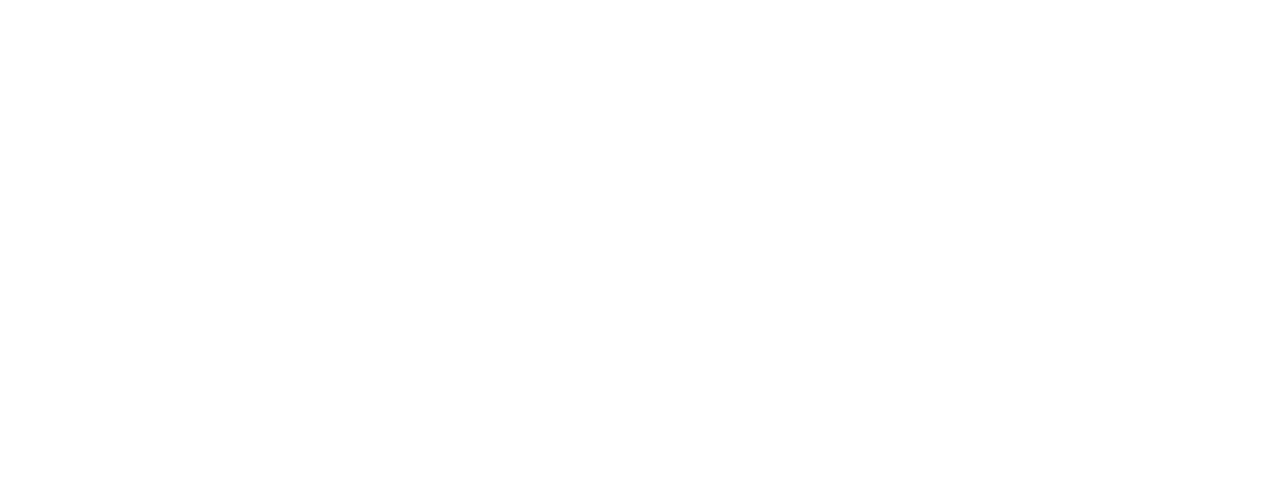
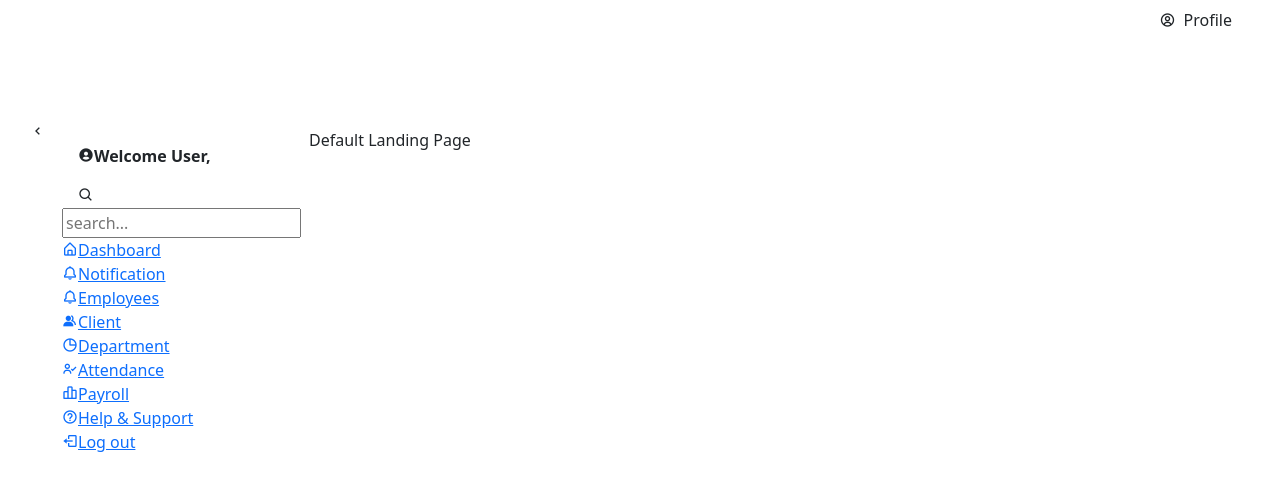
Before and after one commit to Innit-Services/billing-reports-client, a React (Vite) app: page / in a window 1280 px wide. Before the commit this address had no page. Shown: the top 490 px of the page. Built offline with nearby package versions, Linux system fonts and the light colour scheme.

Commit message:
Update App.jsx

```diff
--- a/src/App.jsx
+++ b/src/App.jsx
@@ -21,7 +21,7 @@
         <Routes>
           <Route path="/loginpage" element={<LoginPage/>}/>
 
-          <Route path="/layout" element={<Layout/>}>
+          <Route path="/" element={<Layout/>}>
             <Route index element={<>Default Landing Page</>}></Route>
             <Route path="employees" element={<List/>}></Route>
             <Route path="department" element={<Dept/>}></Route>
```
